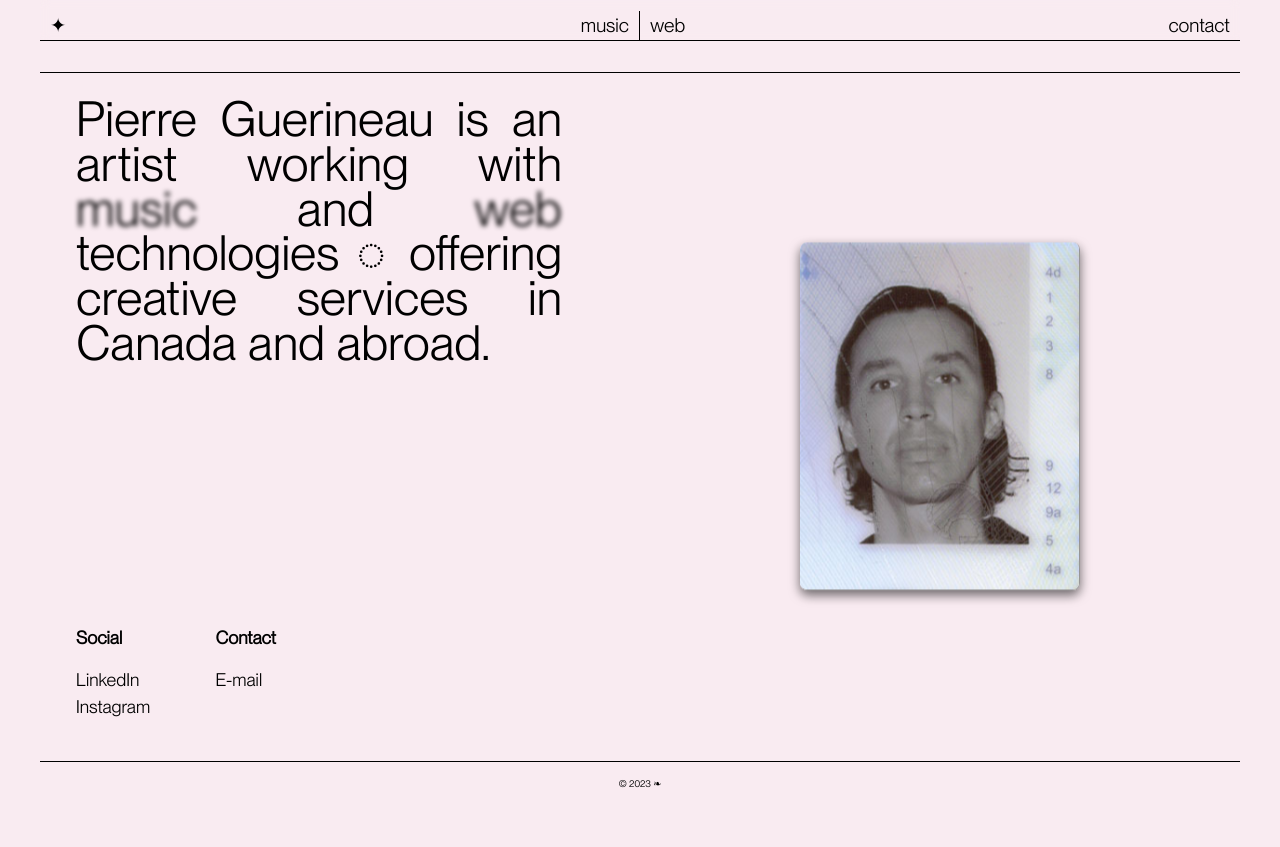
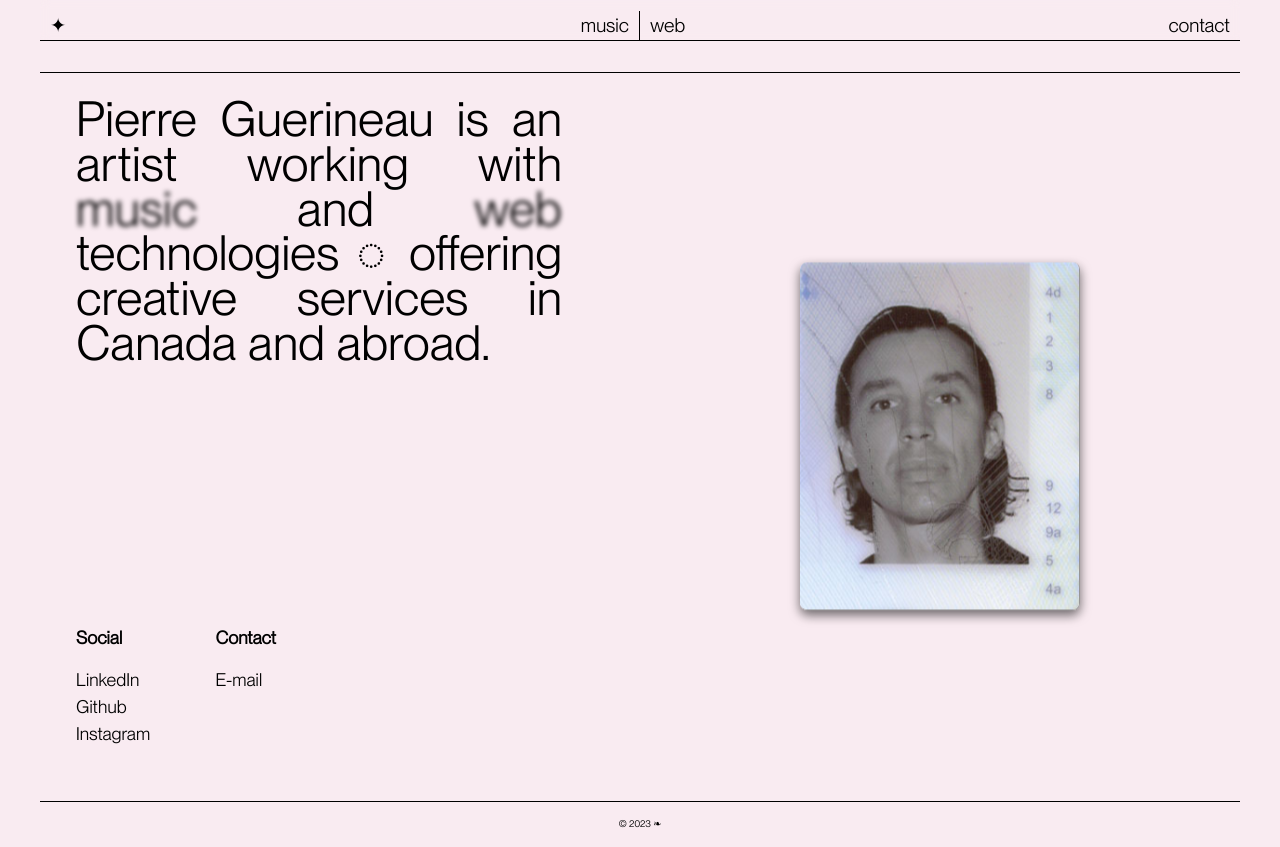
Before and after one commit to piaere/pg-official-v2, a React (Vite) app in the folder pg-vite/: page / in a window 1280 px wide. Before the commit the page ends 807 px from the top, so only its background shows below. Built offline with nearby package versions, Linux system fonts and the light colour scheme.

Commit message:
+ Github link Home page

```diff
--- a/pg-vite/src/Home.jsx
+++ b/pg-vite/src/Home.jsx
@@ -38,6 +38,15 @@ const Home = () => {
               </a>
               <br />
               <a
+                className="tilt-link"
+                href="https://github.com/piaere"
+                target="_blank"
+                rel="noreferrer"
+              >
+                Github
+              </a>
+              <br />
+              <a
                 href="https://www.instagram.com/feu.st.antoine/"
                 target="_blank"
                 rel="noreferrer"
@@ -51,7 +60,8 @@ const Home = () => {
                 E-mail
               </a>
             </div>
-        </div></div>
+          </div>
+        </div>
       </div>
     </>
   );
--- a/pg-vite/src/css/Home.css
+++ b/pg-vite/src/css/Home.css
@@ -1,7 +1,7 @@
 .container {
   display: grid;
   grid-template-columns: 1fr 1fr;
-  grid-template-rows: 66vh 20vh;
+  grid-template-rows: 66vh 25vh;
 }
 
 
```
Lines whose indentation alone changed are shown as unchanged.
